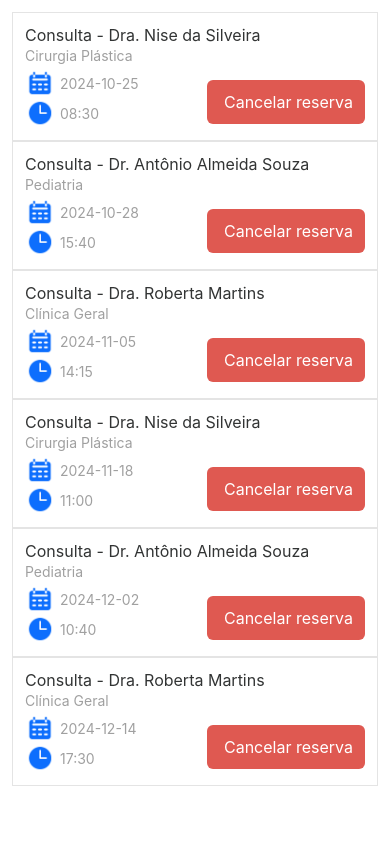
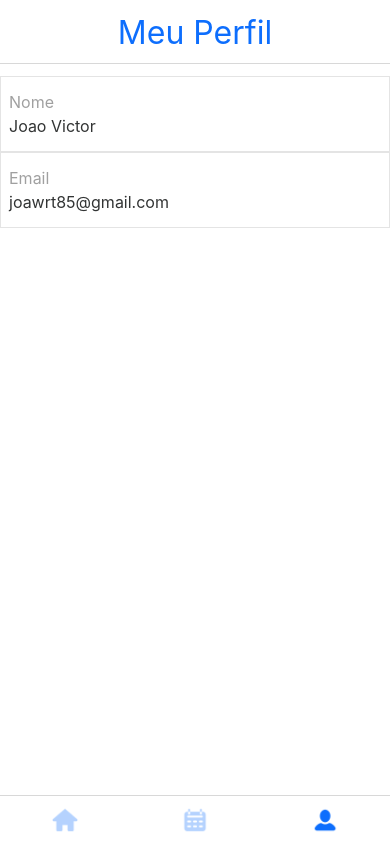
Before and after one commit to victordev018/agendajs-mobile, a React Native app: screen /Profile in a window 390 px wide. Built offline with nearby package versions, Linux system fonts and the light colour scheme.

Commit message:
feat: created tab navigation

```diff
--- a/App.js
+++ b/App.js
@@ -2,11 +2,13 @@
 import Account from "./src/screens/account/account.jsx";
 import AbaHome from "./src/screens/abahome/abahome.jsx";
 import AbaCalendar from "./src/screens/abacalendar/abacalendar.jsx";
+import AbaProfile from "./src/screens/abaprofile/abaprofile.jsx";
+import Main from "./src/screens/main/main.jsx";
 
 function App() {
 
   return <>
-      <AbaCalendar />
+      <Main />
   </>
 }
 
--- a/package.json
+++ b/package.json
@@ -9,11 +9,15 @@
     "web": "expo start --web"
   },
   "dependencies": {
+    "@react-navigation/bottom-tabs": "^6.6.1",
+    "@react-navigation/native": "^6.1.18",
     "agendei-mobile": "file:",
     "expo": "~51.0.28",
     "expo-status-bar": "~1.12.1",
     "react": "18.2.0",
-    "react-native": "0.74.5"
+    "react-native": "0.74.5",
+    "react-native-safe-area-context": "4.10.5",
+    "react-native-screens": "3.31.1"
   },
   "devDependencies": {
     "@babel/core": "^7.20.0"
--- /dev/null
+++ b/src/screens/abaprofile/abaprofile.jsx
@@ -0,0 +1,19 @@
+import { View , Text} from "react-native";
+import { styles } from "./abaprofile.style";
+
+function AbaProfile(){
+    return <View style = {styles.container}>
+
+        <View style = {styles.item}>
+            <Text style = {styles.title}>Nome</Text>
+            <Text style = {styles.text}>Joao Victor</Text>
+        </View>
+
+        <View style = {styles.item}>
+            <Text style = {styles.title}>Email</Text>
+            <Text style = {styles.text}>joawrt85@gmail.com</Text>
+        </View>
+    </View>
+}
+
+export default AbaProfile;
--- /dev/null
+++ b/src/screens/abaprofile/abaprofile.style.js
@@ -0,0 +1,26 @@
+import {COLORS, FONT_SIZE} from "../../constants/theme";
+import icons from "../../constants/icon.js";
+
+export const styles = {
+    container : {
+        flex : 1,
+        backgroundColor : COLORS.white,
+        paddingTop : 12
+    },
+    item : {
+        borderWidth : 1,
+        borderColor : COLORS.gray4,
+        paddingLeft : 8,
+        paddingTop : 15,
+        paddingBottom : 15,
+    },
+    title : {
+      fontSize : FONT_SIZE.md,
+      color : COLORS.gray3,
+      marginBottom : 4
+    },
+    text : {
+        fontSize : FONT_SIZE.md,
+        color : COLORS.gray1,
+    }
+}
--- /dev/null
+++ b/src/screens/main/main.jsx
@@ -0,0 +1,72 @@
+import { NavigationContainer } from "@react-navigation/native";
+import { createBottomTabNavigator } from "@react-navigation/bottom-tabs";
+import AbaHome from "../abahome/abahome";
+import AbaCalendar from "../abacalendar/abacalendar";
+import AbaProfile from "../abaprofile/abaprofile";
+import icon from "../../constants/icon.js";
+import { Image, Text } from "react-native";
+import { COLORS, FONT_SIZE } from "../../constants/theme";
+
+const Tab = createBottomTabNavigator();
+
+function Main(){
+    return <NavigationContainer>
+
+        <Tab.Navigator>
+            <Tab.Screen name = "Home" component={AbaHome} options={{
+                headerTitleAlign : "center",
+                headerTitle : () =>{
+                    return <Image source={icon.logo} style = {{width : 125,height : 29,}}/>;
+                },
+                tabBarShowLabel : false,
+                tabBarIcon : ({focused}) => {
+                    return <Image source={icon.home} style = {
+                        {
+                            width : 30,
+                            height : 30,
+                            opacity : focused ? 1 : 0.3
+                        }
+                    }/>;
+                }
+            }}/>
+
+            <Tab.Screen name = "Calendar" component={AbaCalendar} options={{
+                headerTitleAlign : "center",
+                headerTitle : () => {
+                    return <Text style = {{fontSize: FONT_SIZE.xl, color : COLORS.blue}}>Minhas Reservas</Text>;
+                },
+                tabBarShowLabel : false,
+                tabBarIcon : ({focused}) => {
+                    return <Image source={icon.calendar} style = {
+                        {
+                            width : 30,
+                            height : 30,
+                            opacity : focused ? 1 : 0.3
+                        }
+                    } />
+                }
+            }}/>
+
+            <Tab.Screen name = "Profile" component={AbaProfile} options={{
+                headerTitleAlign : "center",
+                headerTitle : () => {
+                    return <Text style = {{fontSize: FONT_SIZE.xl, color : COLORS.blue}}>Meu Perfil</Text>;
+                },
+                tabBarShowLabel : false,
+                tabBarIcon : ({focused}) => {
+                    return <Image source={icon.profile} style = {
+                        {
+                            width : 30,
+                            height : 30,
+                            opacity : focused ? 1 : 0.3
+                        }
+                    } />
+                }
+            }}/>
+
+        </Tab.Navigator>
+
+    </NavigationContainer>
+}
+
+export default Main;
```
Also changed, not shown: 1 other file (tests, documents, lock files or other folders).
